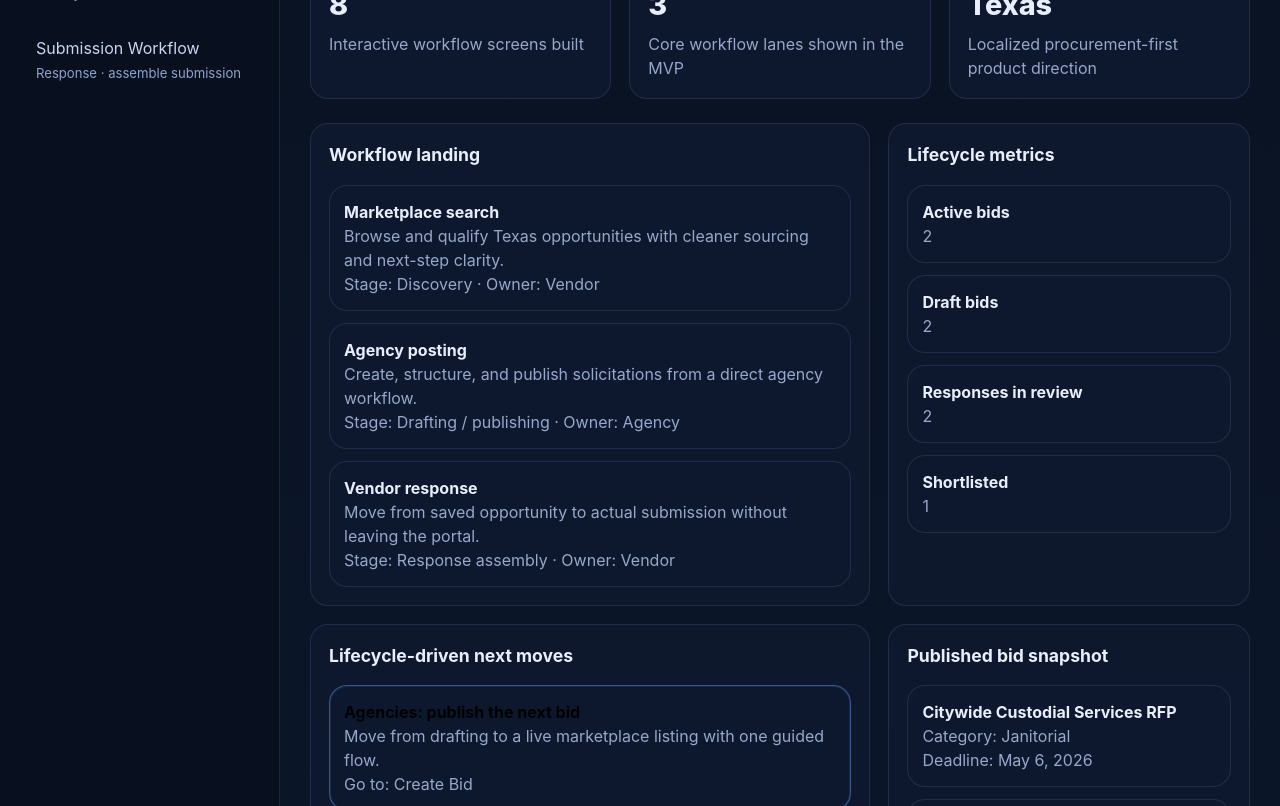
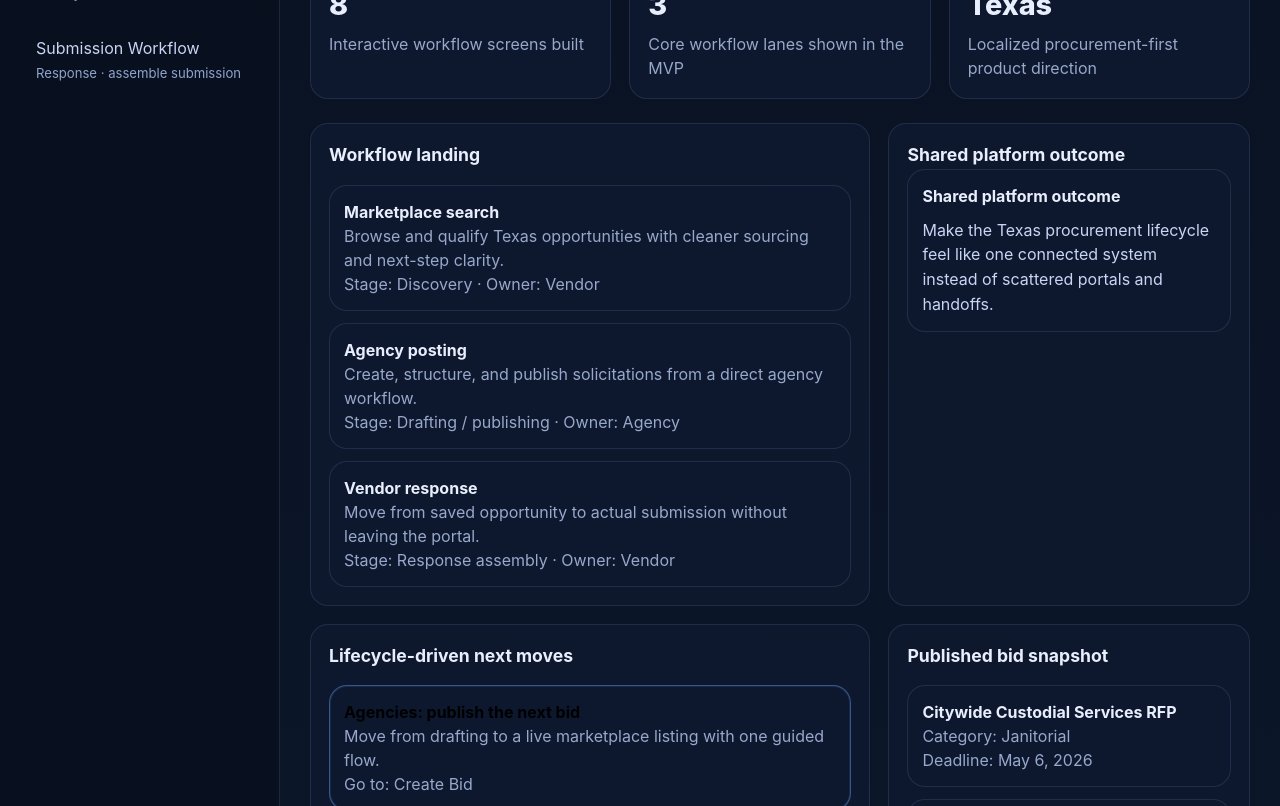
Before and after one commit to kinectic/texas-bid-consumer-portal, a React (Vite) app in the folder texas-bid-portal/: page / in a window 1280 px wide. Shown: the part 720-1526 px from the top of the page. Built offline with nearby package versions, Linux system fonts and the light colour scheme.

Commit message:
Add shared outcome summary panels

```diff
--- /dev/null
+++ b/texas-bid-portal/src/components/OutcomeSummaryPanel.tsx
@@ -0,0 +1,19 @@
+import { outcomeSummary } from '../data/outcomeSummary'
+
+type OutcomeSummaryPanelProps = {
+  mode: 'agency' | 'vendor' | 'shared'
+}
+
+export function OutcomeSummaryPanel({ mode }: OutcomeSummaryPanelProps) {
+  const current = outcomeSummary[mode]
+
+  return (
+    <div className="panel">
+      <div className="panel-title">{current.title}</div>
+      <div className="draft-card">
+        <strong>{current.title}</strong>
+        <div className="dashboard-note compact-note">{current.summary}</div>
+      </div>
+    </div>
+  )
+}
--- /dev/null
+++ b/texas-bid-portal/src/data/outcomeSummary.ts
@@ -0,0 +1,14 @@
+export const outcomeSummary = {
+  agency: {
+    title: 'Agency outcome target',
+    summary: 'Publish a clear bid, receive complete responses, shortlist confidently, and close the procurement loop faster.',
+  },
+  vendor: {
+    title: 'Vendor outcome target',
+    summary: 'Find the right bid, submit a complete packet, and track movement toward shortlist or award.',
+  },
+  shared: {
+    title: 'Shared platform outcome',
+    summary: 'Make the Texas procurement lifecycle feel like one connected system instead of scattered portals and handoffs.',
+  },
+} as const
--- a/texas-bid-portal/src/pages/AgencySubmissionReviewPage.tsx
+++ b/texas-bid-portal/src/pages/AgencySubmissionReviewPage.tsx
@@ -1,4 +1,5 @@
 import { FieldMock } from '../components/FieldMock'
+import { OutcomeSummaryPanel } from '../components/OutcomeSummaryPanel'
 import { SubmissionChecklistPanel } from '../components/SubmissionChecklistPanel'
 import { lifecycleMetrics } from '../data/metrics'
 import { vendorSubmissions } from '../data/mockData'
@@ -67,6 +68,10 @@ export function AgencySubmissionReviewPage({ reviewNotes, onChange }: AgencySubm
           </div>
         </div>
 
+        <OutcomeSummaryPanel mode="agency" />
+      </section>
+
+      <section className="content-grid lower-grid">
         <div className="panel">
           <div className="panel-title">Decision controls</div>
           <div className="action-stack">
@@ -79,9 +84,7 @@ export function AgencySubmissionReviewPage({ reviewNotes, onChange }: AgencySubm
             This is where the agency workflow stops being a posting tool and becomes an actual procurement operations surface.
           </div>
         </div>
-      </section>
 
-      <section className="content-grid lower-grid">
         <div className="panel">
           <div className="panel-title">Package completeness</div>
           <div className="draft-list">
@@ -99,11 +102,11 @@ export function AgencySubmissionReviewPage({ reviewNotes, onChange }: AgencySubm
             </div>
           </div>
         </div>
-
-        <SubmissionChecklistPanel title="Agency review checklist" contextLabel="before shortlist decision" />
       </section>
 
       <section className="content-grid lower-grid">
+        <SubmissionChecklistPanel title="Agency review checklist" contextLabel="before shortlist decision" />
+
         <div className="panel">
           <div className="panel-title">Status progression</div>
           <ol className="flow-list">
@@ -112,7 +115,9 @@ export function AgencySubmissionReviewPage({ reviewNotes, onChange }: AgencySubm
             ))}
           </ol>
         </div>
+      </section>
 
+      <section className="content-grid lower-grid">
         <div className="panel">
           <div className="panel-title">Reviewer notes</div>
           <div className="form-mock create-bid-form">
--- a/texas-bid-portal/src/pages/HomeDashboardPage.tsx
+++ b/texas-bid-portal/src/pages/HomeDashboardPage.tsx
@@ -1,5 +1,6 @@
 import { HomeCtaPanel } from '../components/HomeCtaPanel'
 import { LifecycleTimelinePanel } from '../components/LifecycleTimelinePanel'
+import { OutcomeSummaryPanel } from '../components/OutcomeSummaryPanel'
 import { lifecycleMetrics } from '../data/metrics'
 import { workflowStageLabels } from '../data/workflowStages'
 import type { CreateBidFormState } from '../types/forms'
@@ -104,27 +105,7 @@ export function HomeDashboardPage({ publishedBidPreview, onNavigate }: HomeDashb
           </div>
         </div>
 
-        <div className="panel">
-          <div className="panel-title">Lifecycle metrics</div>
-          <div className="draft-list">
-            <div className="draft-card">
-              <strong>Active bids</strong>
-              <div className="muted">{lifecycleMetrics.activeBids}</div>
-            </div>
-            <div className="draft-card">
-              <strong>Draft bids</strong>
-              <div className="muted">{lifecycleMetrics.draftBids}</div>
-            </div>
-            <div className="draft-card">
-              <strong>Responses in review</strong>
-              <div className="muted">{lifecycleMetrics.responsesInReview}</div>
-            </div>
-            <div className="draft-card">
-              <strong>Shortlisted</strong>
-              <div className="muted">{lifecycleMetrics.shortlisted}</div>
-            </div>
-          </div>
-        </div>
+        <OutcomeSummaryPanel mode="shared" />
       </section>
 
       <section className="content-grid lower-grid">
--- a/texas-bid-portal/src/pages/VendorDashboardPage.tsx
+++ b/texas-bid-portal/src/pages/VendorDashboardPage.tsx
@@ -1,3 +1,4 @@
+import { OutcomeSummaryPanel } from '../components/OutcomeSummaryPanel'
 import { RoleModeSummaryPanel } from '../components/RoleModeSummaryPanel'
 import { VendorQualificationPanel } from '../components/VendorQualificationPanel'
 import { VendorSubmissionPacketPanel } from '../components/VendorSubmissionPacketPanel'
@@ -72,6 +73,8 @@ export function VendorDashboardPage() {
       </section>
 
       <section className="content-grid lower-grid">
+        <OutcomeSummaryPanel mode="vendor" />
+
         <div className="panel">
           <div className="panel-title">Active submissions</div>
           <div className="submission-list">
@@ -95,7 +98,9 @@ export function VendorDashboardPage() {
             })}
           </div>
         </div>
+      </section>
 
+      <section className="content-grid lower-grid">
         <div className="panel">
           <div className="panel-title">Submission status progression</div>
           <ol className="flow-list">
@@ -104,11 +109,11 @@ export function VendorDashboardPage() {
             ))}
           </ol>
         </div>
+
+        <VendorSubmissionPacketPanel />
       </section>
 
       <section className="content-grid lower-grid">
-        <VendorSubmissionPacketPanel />
-
         <div className="panel">
           <div className="panel-title">Recommended bids</div>
           <div className="draft-list">
```
